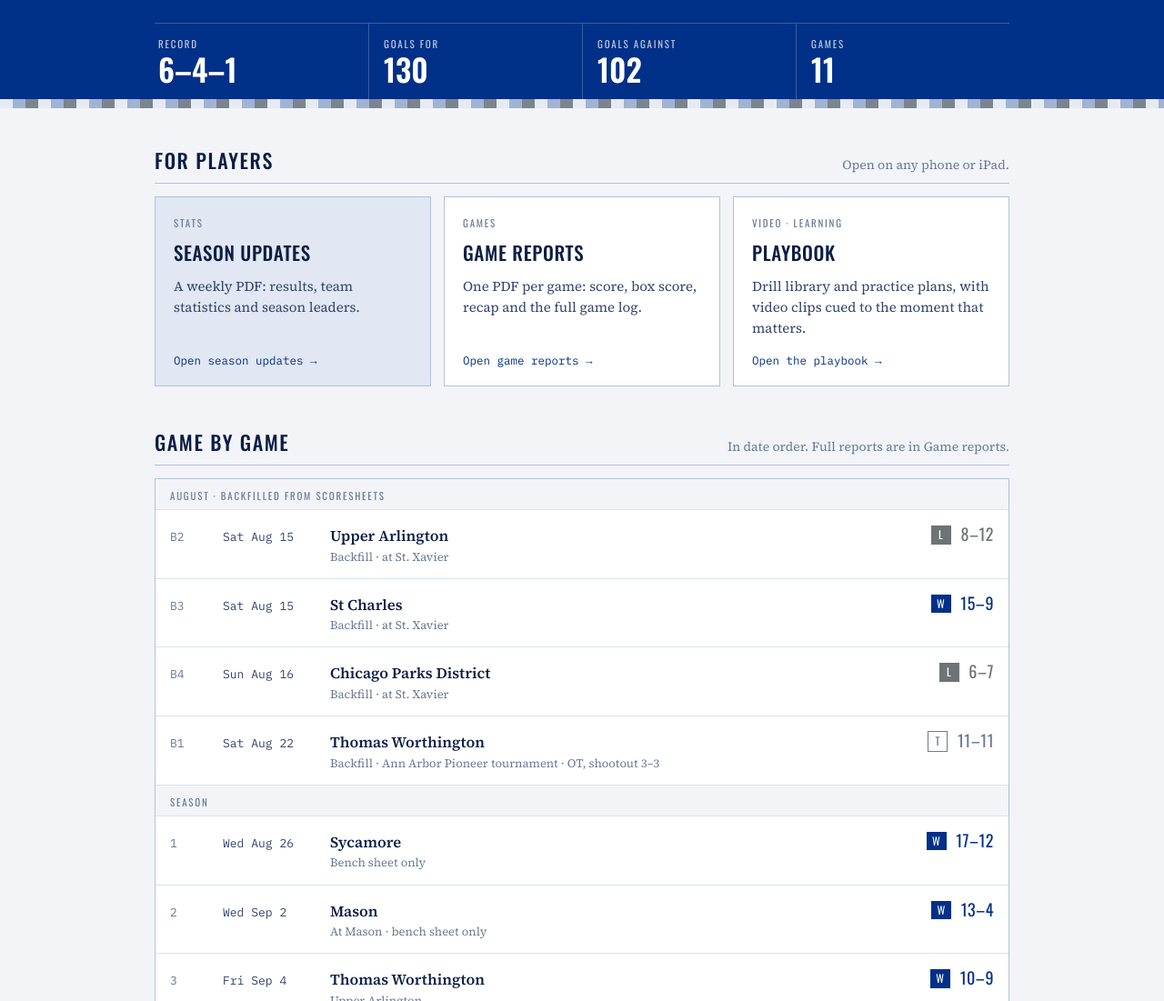
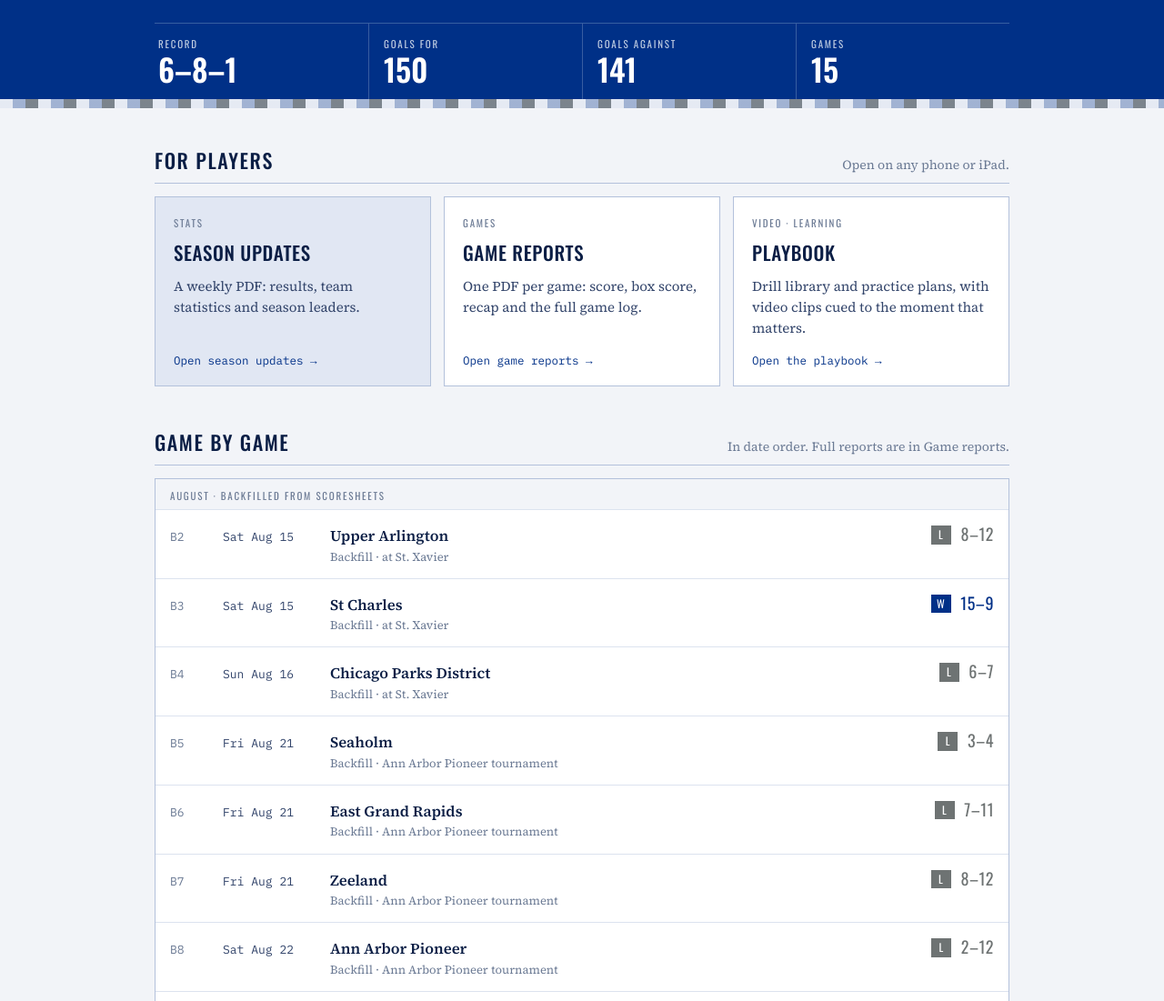
Before and after one commit to jeffcarr-2mp/wp-hub, a plain HTML site: page index.html in a window 1280 px wide. Shown: the part 131-1232 px from the top of the page at 91% size. Drawn offline with nearby package versions, Linux system fonts and the light colour scheme.

Commit message:
Player hub: add AA Pioneer tournament games B5-B8; season 6-8-1, 150-141

```diff
--- a/index.html
+++ b/index.html
@@ -72,10 +72,10 @@ footer{border-top:1px solid var(--line);padding-block:18px 36px;color:var(--mute
   <div class="brand"><img src="https://jeffcarr-2mp.github.io/wp-playbook/icon-180.png" alt="St. Xavier">
     <div><div class="eyebrow">St. Xavier Water Polo · 2026</div><h1>Online Hub</h1><span class="proto">PROTOTYPE v1 · updated Sep 10, 2026</span></div></div>
   <div class="board">
-    <div><span class="k">Record</span><span class="v">6–4–1</span></div>
-    <div><span class="k">Goals for</span><span class="v">130</span></div>
-    <div><span class="k">Goals against</span><span class="v">102</span></div>
-    <div><span class="k">Games</span><span class="v">11</span></div>
+    <div><span class="k">Record</span><span class="v">6–8–1</span></div>
+    <div><span class="k">Goals for</span><span class="v">150</span></div>
+    <div><span class="k">Goals against</span><span class="v">141</span></div>
+    <div><span class="k">Games</span><span class="v">15</span></div>
   </div>
 </div><div class="rope" aria-hidden="true"></div></header>
 <main class="wrap">
@@ -94,6 +94,10 @@ footer{border-top:1px solid var(--line);padding-block:18px 36px;color:var(--mute
 <li><div class="game rL"><span class="gid">B2</span><span class="when">Sat Aug 15</span><span class="opp"><b>Upper Arlington</b><small>Backfill · at St. Xavier</small></span><span class="sc"><span class="res">L</span> 8–12</span></div></li>
 <li><div class="game rW"><span class="gid">B3</span><span class="when">Sat Aug 15</span><span class="opp"><b>St Charles</b><small>Backfill · at St. Xavier</small></span><span class="sc"><span class="res">W</span> 15–9</span></div></li>
 <li><div class="game rL"><span class="gid">B4</span><span class="when">Sun Aug 16</span><span class="opp"><b>Chicago Parks District</b><small>Backfill · at St. Xavier</small></span><span class="sc"><span class="res">L</span> 6–7</span></div></li>
+<li><div class="game rL"><span class="gid">B5</span><span class="when">Fri Aug 21</span><span class="opp"><b>Seaholm</b><small>Backfill · Ann Arbor Pioneer tournament</small></span><span class="sc"><span class="res">L</span> 3–4</span></div></li>
+<li><div class="game rL"><span class="gid">B6</span><span class="when">Fri Aug 21</span><span class="opp"><b>East Grand Rapids</b><small>Backfill · Ann Arbor Pioneer tournament</small></span><span class="sc"><span class="res">L</span> 7–11</span></div></li>
+<li><div class="game rL"><span class="gid">B7</span><span class="when">Fri Aug 21</span><span class="opp"><b>Zeeland</b><small>Backfill · Ann Arbor Pioneer tournament</small></span><span class="sc"><span class="res">L</span> 8–12</span></div></li>
+<li><div class="game rL"><span class="gid">B8</span><span class="when">Sat Aug 22</span><span class="opp"><b>Ann Arbor Pioneer</b><small>Backfill · Ann Arbor Pioneer tournament</small></span><span class="sc"><span class="res">L</span> 2–12</span></div></li>
 <li><div class="game rT"><span class="gid">B1</span><span class="when">Sat Aug 22</span><span class="opp"><b>Thomas Worthington</b><small>Backfill · Ann Arbor Pioneer tournament · OT, shootout 3–3</small></span><span class="sc"><span class="res">T</span> 11–11</span></div></li>
 <li class="group">Season</li>
 <li><div class="game rW"><span class="gid">1</span><span class="when">Wed Aug 26</span><span class="opp"><b>Sycamore</b><small>Bench sheet only</small></span><span class="sc"><span class="res">W</span> 17–12</span></div></li>
```
